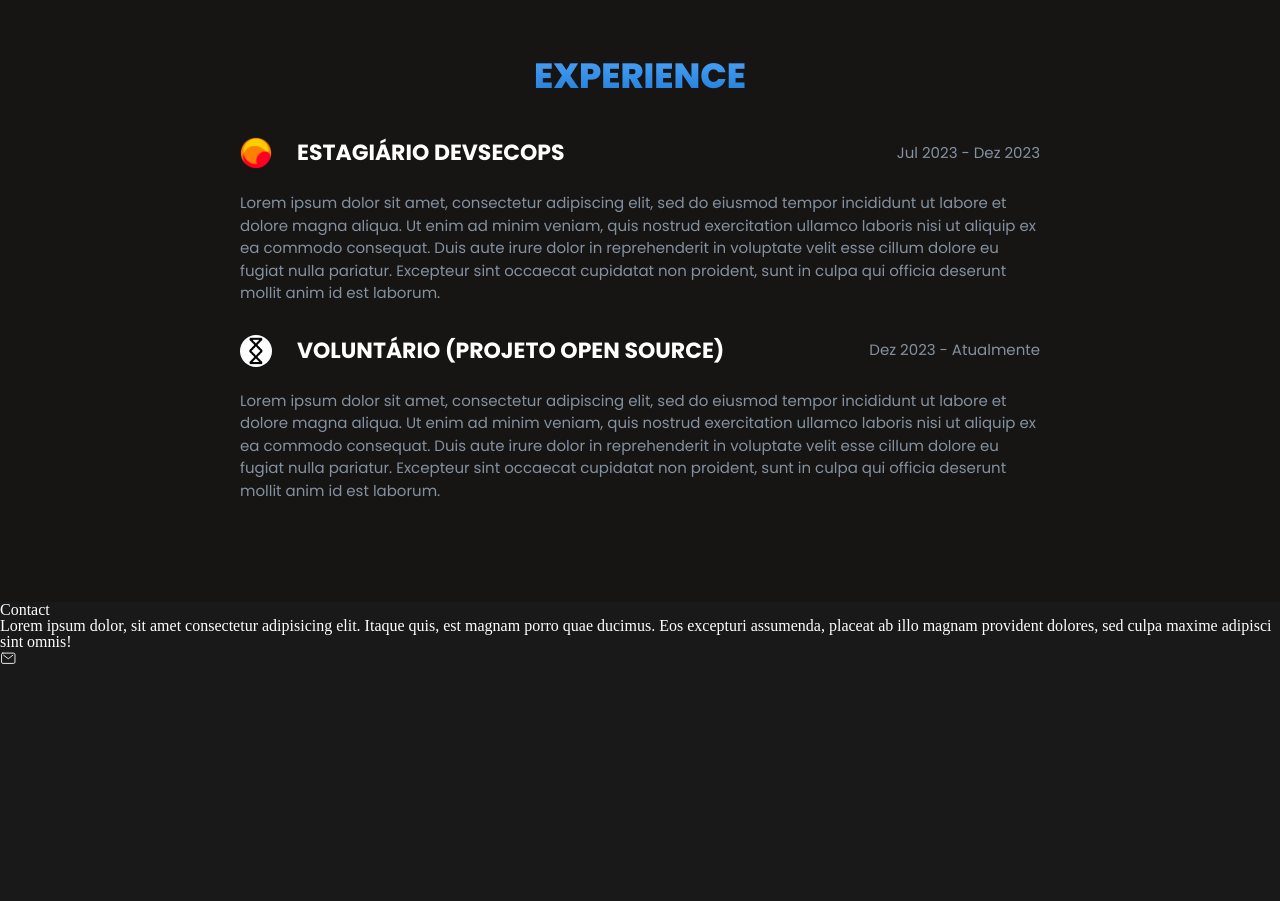
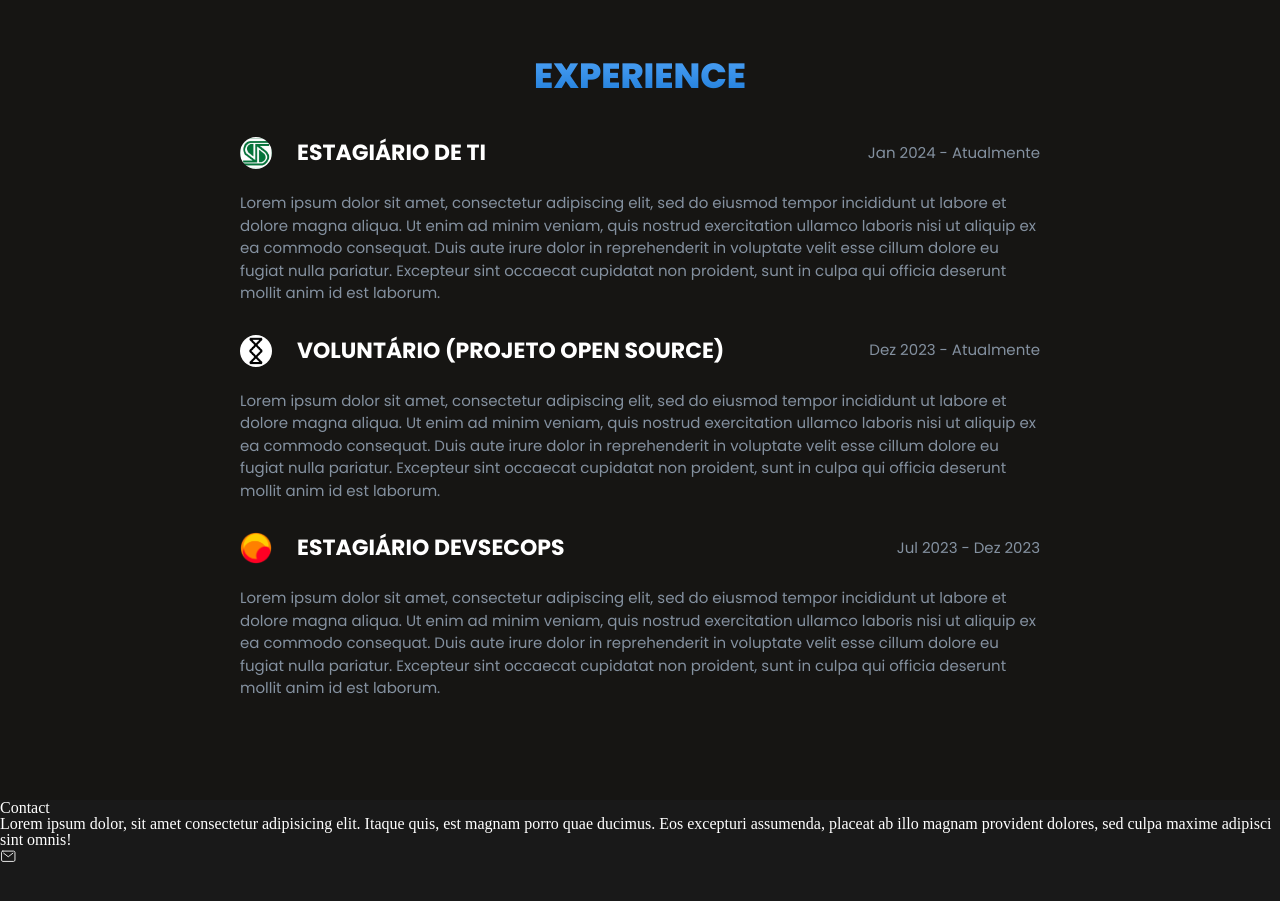
Before and after one commit to elanonc/Portfolio, a React (Vite) app in the folder portfolio/: page / in a window 1280 px wide. Shown: the part 1400-2301 px from the top of the page. Built offline with nearby package versions, Linux system fonts and the light colour scheme.

Commit message:
ajuste na seção de experiencias

```diff
--- a/portfolio/src/pages/experience/experience.tsx
+++ b/portfolio/src/pages/experience/experience.tsx
@@ -2,9 +2,11 @@ import React from 'react';
 import "./experience.css";
 import CustomTitle from '../../components/title/title';
 
-import compass from '../../assets/empresas/UOL.png'
-import spacemesh from '../../assets/empresas/spacemesh2.png'
+import compass from '../../assets/empresas/UOL.png';
+import spacemesh from '../../assets/empresas/spacemesh2.png';
+import esse from '../../assets/empresas/ESSE.jpg';
 import Banner from '../../components/banner/banner';
+
 
 const Experience: React.FC = () => {
 
@@ -12,10 +14,10 @@ const Experience: React.FC = () => {
     <div className='experience-container'>
         <CustomTitle text="EXPERIENCE" size="35px"/>
         <Banner
-          iconUrl={compass}
-          name='Estagiário DevSecOps'
+          iconUrl={esse}
+          name='Estagiário de TI'
           description='Lorem ipsum dolor sit amet, consectetur adipiscing elit, sed do eiusmod tempor incididunt ut labore et dolore magna aliqua. Ut enim ad minim veniam, quis nostrud exercitation ullamco laboris nisi ut aliquip ex ea commodo consequat. Duis aute irure dolor in reprehenderit in voluptate velit esse cillum dolore eu fugiat nulla pariatur. Excepteur sint occaecat cupidatat non proident, sunt in culpa qui officia deserunt mollit anim id est laborum.'
-          date='Jul 2023 - Dez 2023'
+          date='Jan 2024 - Atualmente'
         />
         <Banner
           iconUrl={spacemesh}
@@ -23,6 +25,12 @@ const Experience: React.FC = () => {
           description='Lorem ipsum dolor sit amet, consectetur adipiscing elit, sed do eiusmod tempor incididunt ut labore et dolore magna aliqua. Ut enim ad minim veniam, quis nostrud exercitation ullamco laboris nisi ut aliquip ex ea commodo consequat. Duis aute irure dolor in reprehenderit in voluptate velit esse cillum dolore eu fugiat nulla pariatur. Excepteur sint occaecat cupidatat non proident, sunt in culpa qui officia deserunt mollit anim id est laborum.'
           date='Dez 2023 - Atualmente'
         />
+        <Banner
+          iconUrl={compass}
+          name='Estagiário DevSecOps'
+          description='Lorem ipsum dolor sit amet, consectetur adipiscing elit, sed do eiusmod tempor incididunt ut labore et dolore magna aliqua. Ut enim ad minim veniam, quis nostrud exercitation ullamco laboris nisi ut aliquip ex ea commodo consequat. Duis aute irure dolor in reprehenderit in voluptate velit esse cillum dolore eu fugiat nulla pariatur. Excepteur sint occaecat cupidatat non proident, sunt in culpa qui officia deserunt mollit anim id est laborum.'
+          date='Jul 2023 - Dez 2023'
+        />
     </div>
   );
 };
```
Also changed, not shown: portfolio/src/assets/empresas/ESSE.jpg (added).
